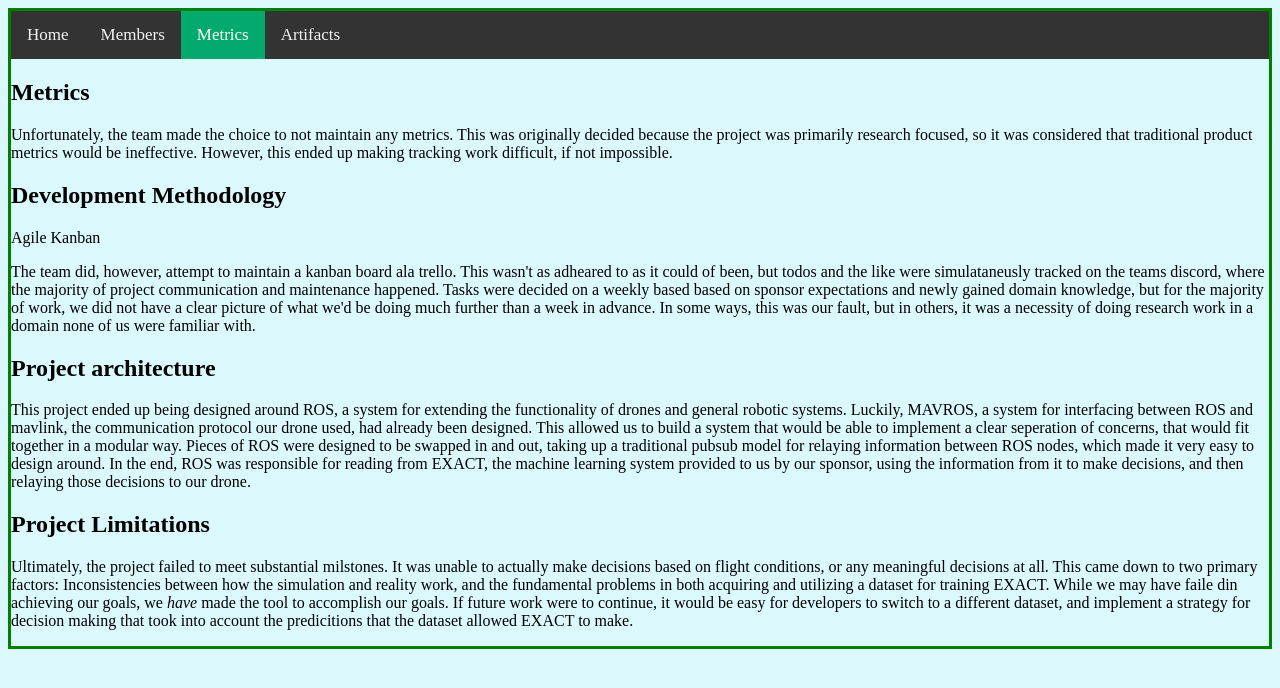
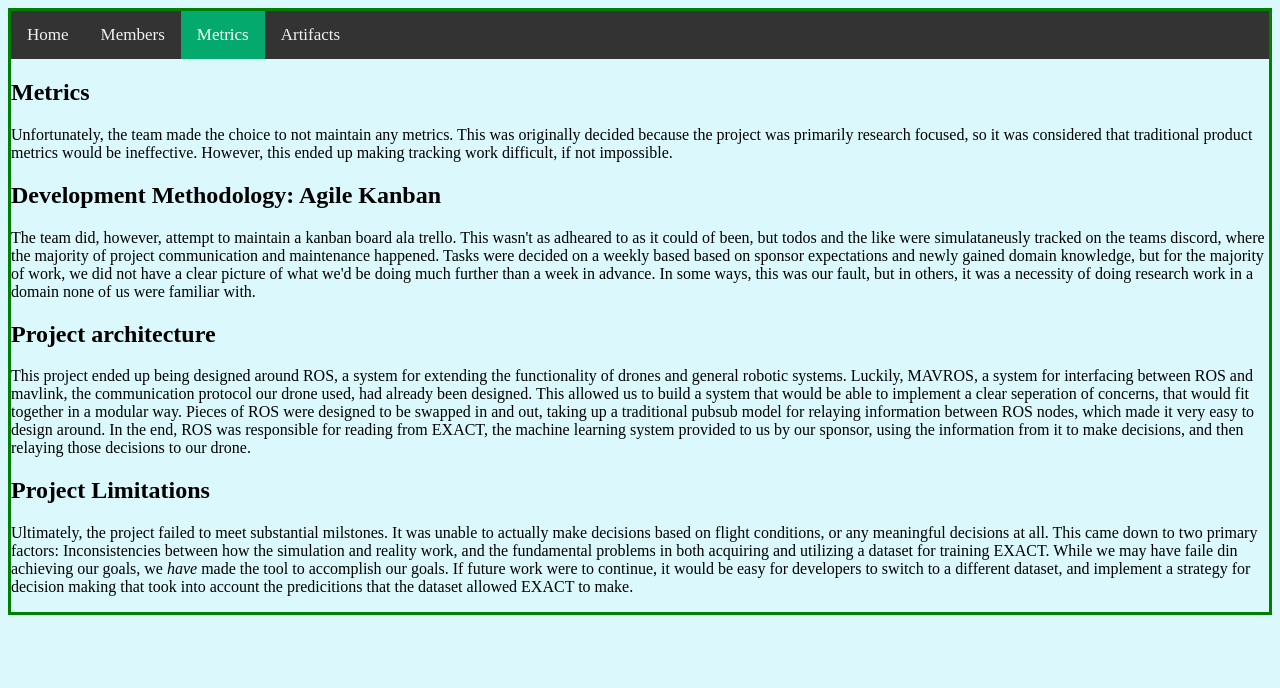
Before and after one commit to AItomotives/Website, a plain HTML site: page metrics.html in a window 1280 px wide. Drawn offline with Linux system fonts and the light colour scheme.

Commit message:
Minor change to metrics page

```diff
--- a/metrics.html
+++ b/metrics.html
@@ -14,8 +14,7 @@
 <p> Unfortunately, the team made the choice to not maintain any metrics. This was originally decided because the project was  primarily research focused, so it was considered that traditional product metrics would be ineffective. However, this ended up making tracking work difficult, if not impossible.
 </p>
 
-<h2>Development Methodology</h2>
-<p>Agile Kanban</p>
+<h2>Development Methodology: Agile Kanban</h2>
 <p>
   The team did, however, attempt to maintain a kanban board ala trello. This wasn't as adheared to as it could of been, but todos and the like were simulataneusly tracked on the teams discord, where the majority of project communication and maintenance happened. Tasks were decided on a weekly based based on sponsor expectations and newly gained domain knowledge, but for the majority of work, we did not have a clear picture of what we'd be doing much further than a week in advance. In some ways, this was our fault, but in others, it was a necessity of doing research work in a domain none of us were familiar with.
 </p>
```
